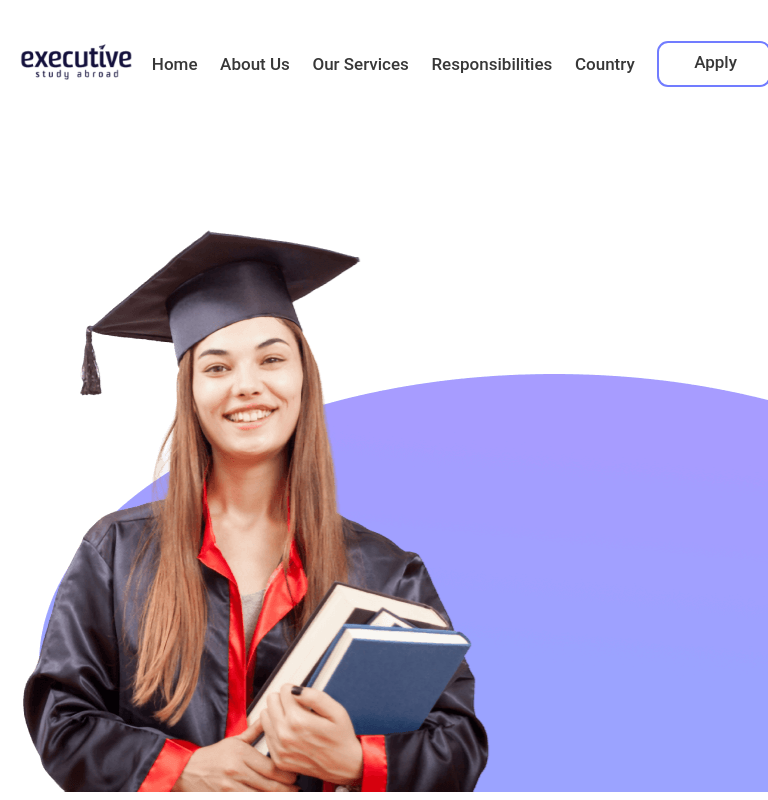
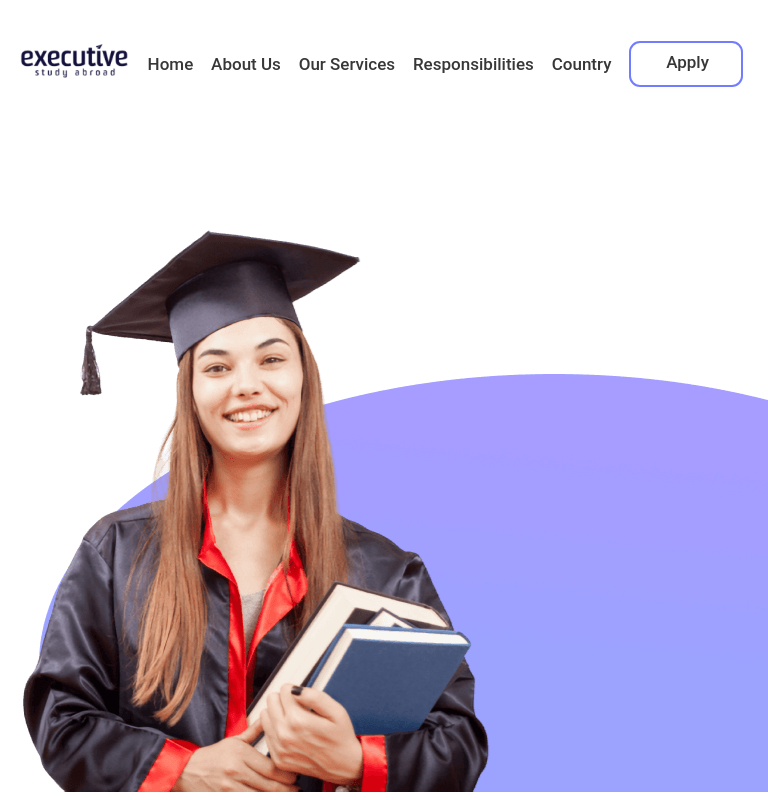
Before and after one commit to sadirov4647/executed, a plain HTML site: page index.html in a window 768 px wide. Shown: the top 800 px of the page. Drawn offline with nearby package versions, Linux system fonts and the light colour scheme; files whose address does not match are found by name.

Commit message:
all done

```diff
--- a/css/style.css
+++ b/css/style.css
@@ -694,7 +694,7 @@ mark{
 /* Responsive */
 @media only screen and (max-width: 768px) and (min-width: 433px){
     .container{
-        width: 796px;
+        width: 768px;
         padding-right: 20px;
         padding-left: 20px;
         margin-left: auto;
```
